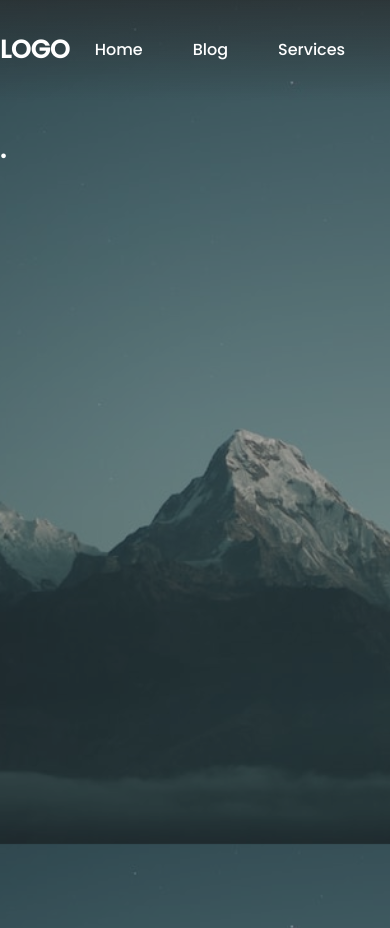
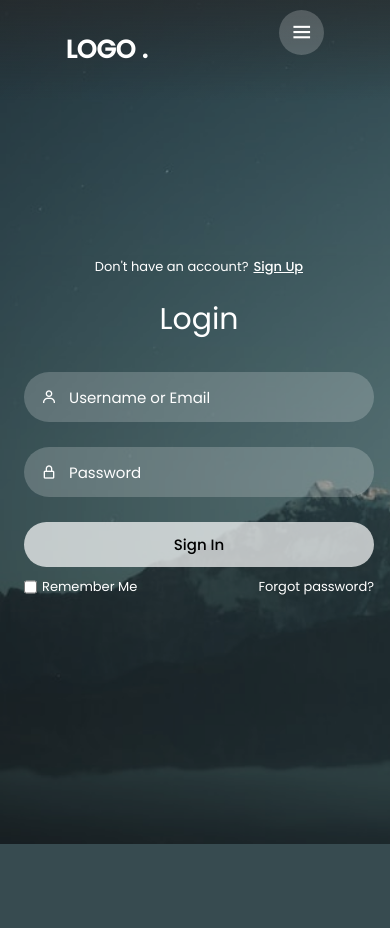
Before and after one commit to Cr1zz1/Mi_Pagina_Web_1, a PHP site: page /views/Login_Register.html in a window 390 px wide. After the commit the page ends 844 px from the top, so only its background shows below. Run offline with PHP 8.4, Linux system fonts and the light colour scheme.

Commit message:
HTML Y CSS
Listos

```diff
--- a/Personal/assets/css/Login_Register.css
+++ b/Personal/assets/css/Login_Register.css
@@ -6,6 +6,7 @@
     padding: 0;
     box-sizing: border-box;
     font-family: 'Poppins', sans-serif;
+    overflow: hidden;
 }
 
 body{
@@ -19,9 +20,8 @@ body{
     justify-content: center;
     align-items: center;
     min-height: 110vh;
-    background: rgba(39, 39, 39, 0.4)
+    background: rgba(39, 39, 39, 0.4);
 }
-
 .nav{
     position: fixed;
     top: 0;
@@ -30,24 +30,20 @@ body{
     width: 100%;
     height: 100px;
     line-height: 100px;
-    background: linear-gradient(rgba(39,39,39,0.6), transparent);
+    background: linear-gradient(rgba(39,39,39, 0.6), transparent);
     z-index: 100;
 }
-
-.nav-logo{
+.nav-logo p{
     color: white;
     font-size: 25px;
     font-weight: 600;
 }
-
 .nav-menu ul{
     display: flex;
 }
-
 .nav-menu ul li{
     list-style-type: none;
 }
-
 .nav-menu ul li .link{
     text-decoration: none;
     font-weight: 500;
@@ -55,16 +51,14 @@ body{
     padding-bottom: 15px;
     margin: 0 25px;
 }
-
-.link:hover, :active{
+.link:hover, .active{
     border-bottom: 2px solid #fff;
 }
-
 .nav-button .btn{
     width: 130px;
     height: 40px;
     font-weight: 500;
-    background: rgba(255,255,255,0.4);
+    background: rgba(255, 255, 255, 0.4);
     border: none;
     border-radius: 30px;
     cursor: pointer;
@@ -73,19 +67,177 @@ body{
 .btn:hover{
     background: rgba(255, 255, 255, 0.3);
 }
-
-#RegisterBtn{
+#registerBtn{
     margin-left: 15px;
 }
-
 .btn.white-btn{
     background: rgba(255, 255, 255, 0.7);
 }
-
-.btn.white-btn:hover{
-    background: rgba(255, 255, 255, 255,0.5);
+.btn.btn.white-btn:hover{
+    background: rgba(255, 255, 255, 0.5);
 }
-
 .nav-menu-btn{
     display: none;
 }
+.form-box{
+    position: relative;
+    display: flex;
+    align-items: center;
+    justify-content: center;
+    width: 512px;
+    height: 420px;
+    overflow: hidden;
+    z-index: 2;
+}
+.login-container{
+    position: absolute;
+    left: 4px;
+    width: 500px;
+    display: flex;
+    flex-direction: column;
+    transition: .5s ease-in-out;
+}
+.register-container{
+    position: absolute;
+    right: -520px;
+    width: 500px;
+    display: flex;
+    flex-direction: column;
+    transition: .5s ease-in-out;
+}
+.top span{
+    color: #fff;
+    font-size: small;
+    padding: 10px 0;
+    display: flex;
+    justify-content: center;
+}
+.top span a{
+    font-weight: 500;
+    color: #fff;
+    margin-left: 5px;
+}
+header{
+    color: #fff;
+    font-size: 30px;
+    text-align: center;
+    padding: 10px 0 30px 0;
+}
+.two-forms{
+    display: flex;
+    gap: 10px;
+}
+.input-field{
+    font-size: 15px;
+    background: rgba(255, 255, 255, 0.2);
+    color: #fff;
+    height: 50px;
+    width: 100%;
+    padding: 0 10px 0 45px;
+    border: none;
+    border-radius: 30px;
+    outline: none;
+    transition: .2s ease;
+}
+.input-field:hover, .input-field:focus{
+    background: rgba(255, 255, 255, 0.25);
+}
+::-webkit-input-placeholder{
+    color: #fff;
+}
+.input-box i{
+    position: relative;
+    top: -35px;
+    left: 17px;
+    color: #fff;
+}
+.submit{
+    font-size: 15px;
+    font-weight: 500;
+    color: black;
+    height: 45px;
+    width: 100%;
+    border: none;
+    border-radius: 30px;
+    outline: none;
+    background: rgba(255, 255, 255, 0.7);
+    cursor: pointer;
+    transition: .3s ease-in-out;
+}
+.submit:hover{
+    background: rgba(255, 255, 255, 0.5);
+    box-shadow: 1px 5px 7px 1px rgba(0, 0, 0, 0.2);
+}
+.two-col{
+    display: flex;
+    justify-content: space-between;
+    color: #fff;
+    font-size: small;
+    margin-top: 10px;
+}
+.two-col .one{
+    display: flex;
+    gap: 5px;
+}
+.two label a{
+    text-decoration: none;
+    color: #fff;
+}
+.two label a:hover{
+    text-decoration: underline;
+}
+@media only screen and (max-width: 786px){
+    .nav-button{
+        display: none;
+    }
+    .nav-menu.responsive{
+        top: 100px;
+    }
+    .nav-menu{
+        position: absolute;
+        top: -800px;
+        display: flex;
+        justify-content: center;
+        background: rgba(255, 255, 255, 0.2);
+        width: 100%;
+        height: 90vh;
+        backdrop-filter: blur(20px);
+        transition: .3s;
+    }
+    .nav-menu ul{
+        flex-direction: column;
+        text-align: center;
+    }
+    .nav-menu-btn{
+        display: block;
+    }
+    .nav-menu-btn i{
+        font-size: 25px;
+        color: #fff;
+        padding: 10px;
+        background: rgba(255, 255, 255, 0.2);
+        border-radius: 50%;
+        cursor: pointer;
+        transition: .3s;
+    }
+    .nav-menu-btn i:hover{
+        background: rgba(255, 255, 255, 0.15);
+    }
+}
+@media only screen and (max-width: 540px) {
+    .wrapper{
+        min-height: 100vh;
+    }
+    .form-box{
+        width: 100%;
+        height: 500px;
+    }
+    .register-container, .login-container{
+        width: 100%;
+        padding: 0 20px;
+    }
+    .register-container .two-forms{
+        flex-direction: column;
+        gap: 0;
+    }
+}
--- a/Personal/views/Login_Register.html
+++ b/Personal/views/Login_Register.html
@@ -1,5 +1,6 @@
 <!DOCTYPE html>
 <html lang="en">
+
 <head>
     <meta charset="UTF-8">
     <meta name="viewport" content="width=device-width, initial-scale=1.0">
@@ -7,29 +8,98 @@
     <link rel="stylesheet" href="../assets/css/Login_Register.css">
     <title>Login_Register</title>
 </head>
+
 <body>
     <div class="wrapper">
         <nav class="nav">
             <div class="nav-logo">
                 <p>LOGO .</p>
             </div>
-            <div class="nav-menu">
+            <div class="nav-menu" id="navMenu">
                 <ul>
                     <li><a href="#" class="link active">Home</a></li>
                     <li><a href="#" class="link">Blog</a></li>
                     <li><a href="#" class="link">Services</a></li>
-                    <li><a href="#" class="link">Abaut</a></li>
+                    <li><a href="#" class="link">About</a></li>
                 </ul>
             </div>
             <div class="nav-button">
-                <button class="btn white-btn" id="loginBtn">Sing in</button>
-                <button class="btn" id="RegisterBtn">Sing in</button>
+                <button class="btn white-btn" id="loginBtn" onclick="login()">Sign In</button>
+                <button class="btn" id="registerBtn" onclick="register()">Sign Up</button>
             </div>
             <div class="nav-menu-btn">
-                <i class="bx bx-menu"></i>
+                <i class="bx bx-menu" onclick="myMenuFunction()"></i>
             </div>
+        </nav>
+    <!----------------------------- Form box ----------------------------------->
+        <div class="form-box">
 
-        </nav>
+            <!------------------- login form -------------------------->
+            <div class="login-container" id="login">
+                <div class="top">
+                    <span>Don't have an account? <a href="#" onclick="register()">Sign Up</a></span>
+                    <header>Login</header>
+                </div>
+                <div class="input-box">
+                    <input type="text" class="input-field" placeholder="Username or Email">
+                    <i class="bx bx-user"></i>
+                </div>
+                <div class="input-box">
+                    <input type="password" class="input-field" placeholder="Password">
+                    <i class="bx bx-lock-alt"></i>
+                </div>
+                <div class="input-box">
+                    <input type="submit" class="submit" value="Sign In">
+                </div>
+                <div class="two-col">
+                    <div class="one">
+                        <input type="checkbox" id="login-check">
+                        <label for="login-check"> Remember Me</label>
+                    </div>
+                    <div class="two">
+                        <label><a href="#">Forgot password?</a></label>
+                    </div>
+                </div>
+            </div>
+            <!------------------- registration form -------------------------->
+            <div class="register-container" id="register">
+                <div class="top">
+                    <span>Have an account? <a href="#" onclick="login()">Login</a></span>
+                    <header>Sign Up</header>
+                </div>
+                <div class="two-forms">
+                    <div class="input-box">
+                        <input type="text" class="input-field" placeholder="Firstname">
+                        <i class="bx bx-user"></i>
+                    </div>
+                    <div class="input-box">
+                        <input type="text" class="input-field" placeholder="Lastname">
+                        <i class="bx bx-user"></i>
+                    </div>
+                </div>
+                <div class="input-box">
+                    <input type="text" class="input-field" placeholder="Email">
+                    <i class="bx bx-envelope"></i>
+                </div>
+                <div class="input-box">
+                    <input type="password" class="input-field" placeholder="Password">
+                    <i class="bx bx-lock-alt"></i>
+                </div>
+                <div class="input-box">
+                    <input type="submit" class="submit" value="Register">
+                </div>
+                <div class="two-col">
+                    <div class="one">
+                        <input type="checkbox" id="register-check">
+                        <label for="register-check"> Remember Me</label>
+                    </div>
+                    <div class="two">
+                        <label><a href="#">Terms & conditions</a></label>
+                    </div>
+                </div>
+            </div>
+        </div>
     </div>
 </body>
+
 </html>
```
